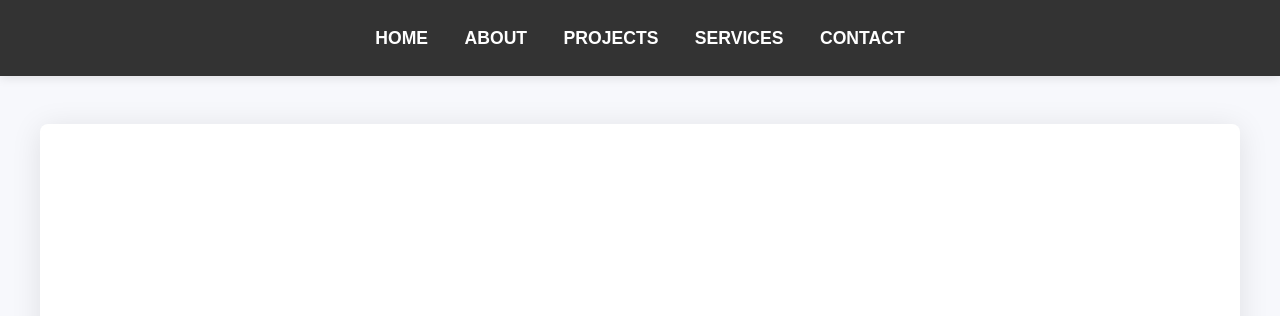
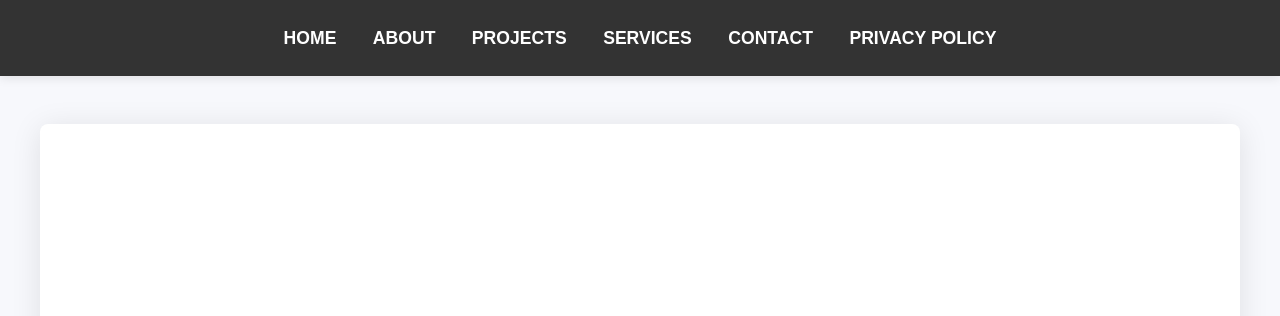
Before and after one commit to AdamAlNajar/PersonalPortfolio, an Eleventy site: page index.md in a window 1280 px wide. Shown: the top 316 px of the page. Built offline with nearby package versions, Linux system fonts and the light colour scheme; Eleventy itself is replaced by a stand-in of ours; files that its build step writes are made by us from their sources.

Commit message:
Site Update

```diff
--- a/_includes/layout.njk
+++ b/_includes/layout.njk
@@ -15,6 +15,7 @@
         <li><a href="/projects/">Projects</a></li>
         <li><a href="/services/">Services</a></li>
         <li><a href="/contact/">Contact</a></li>
+	<li><a href="/privacy-policy/">Privacy Policy</a></li>
       </ul>
     </nav>
   </header>
```
Also changed, not shown: 6 other files.
